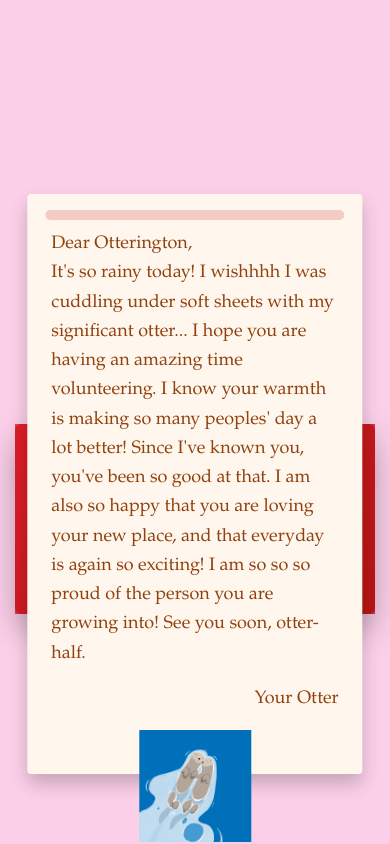
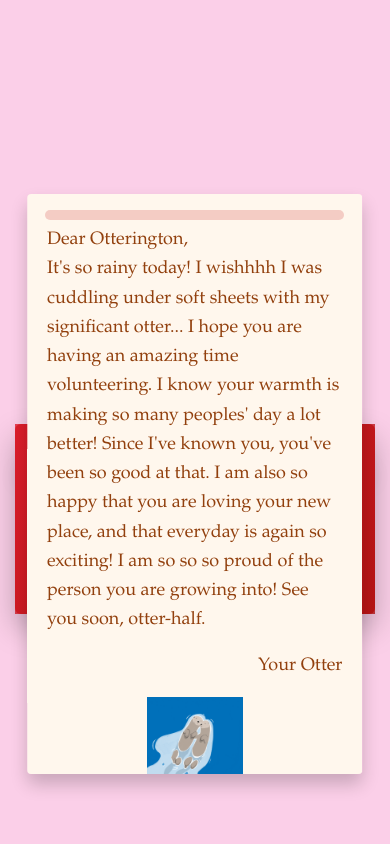
Before and after one commit to CamsApp/CamsApp.github.io, a Next.js app: page /otterington in a window 390 px wide. Both pictures are taken after a click on the button "click here". Built offline with nearby package versions, Linux system fonts and the light colour scheme.

Commit message:
fit mobile

```diff
--- a/app/otterington/page.tsx
+++ b/app/otterington/page.tsx
@@ -20,7 +20,7 @@ export default function Otterington() {
         onClick={() => setIsOpen((current) => !current)}
       >
         {isOpen ? (
-          <div className="envelope-letter envelope-letter-open p-6 sm:p-8">
+          <div className="envelope-letter envelope-letter-open overflow-y-auto p-5 sm:p-8">
             <p className="romantic-font mt-3 text-lg leading-relaxed text-amber-800 sm:text-xl">
               <span className="block">Dear Otterington,</span>
               <span className="block">
@@ -34,7 +34,7 @@ export default function Otterington() {
                 alt="Otterington"
                 width={640}
                 height={480}
-                className="h-28 w-full object-contain sm:h-36"
+                className="h-24 w-full object-contain sm:h-36"
               />
             </div>
           </div>
```
